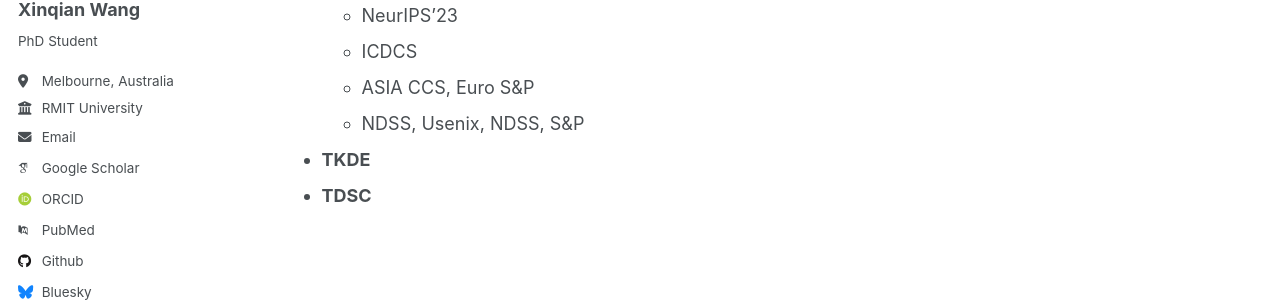
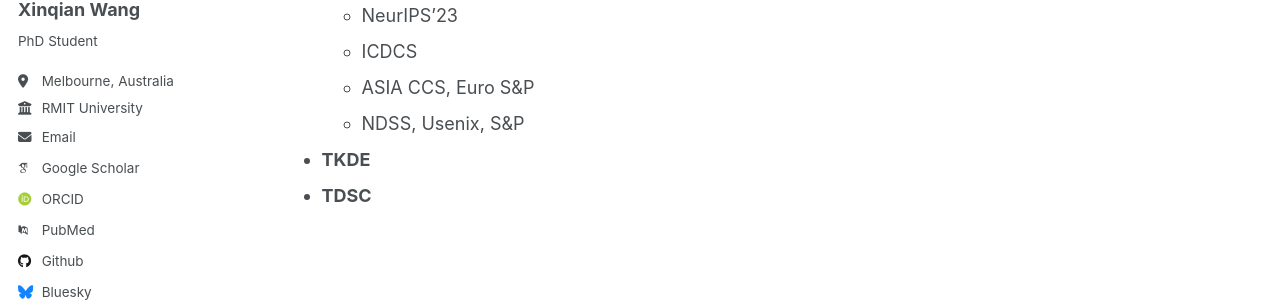
Before and after one commit to Wangxinqian/Academic, a Jekyll site: the page built from _pages/about.md, in a window 1280 px wide and 900 px high, scrolled down 913 px. Shown: the part 292-598 px from the top of the window. Built offline with Jekyll 4.4.1, drawn with Linux system fonts in a browser that asks for light colours; some web fonts are replaced.

Commit message:
Update about.md

```diff
--- a/_pages/about.md
+++ b/_pages/about.md
@@ -40,6 +40,6 @@ Reviewer
   - NeurIPS'23
   - ICDCS
   - ASIA CCS, Euro S&P
-  - NDSS, Usenix, NDSS, S&P
+  - NDSS, Usenix, S&P
 - **TKDE**
 - **TDSC**
```
